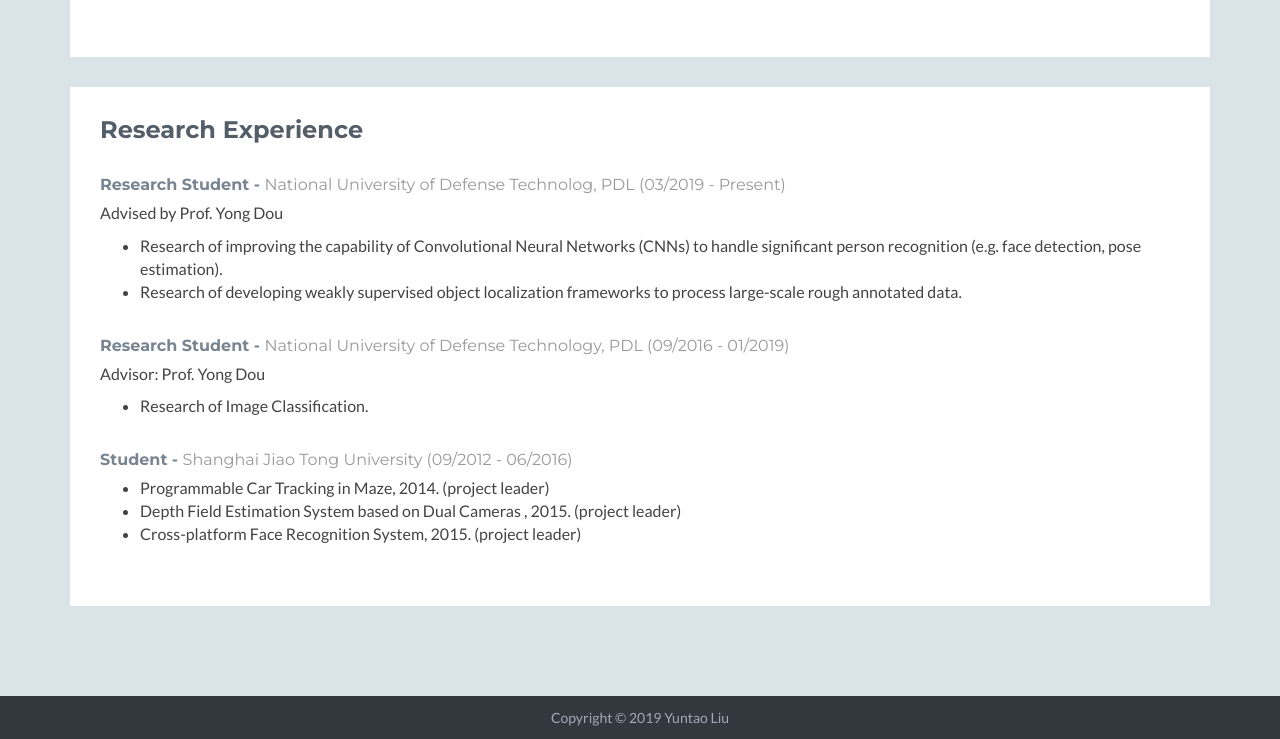
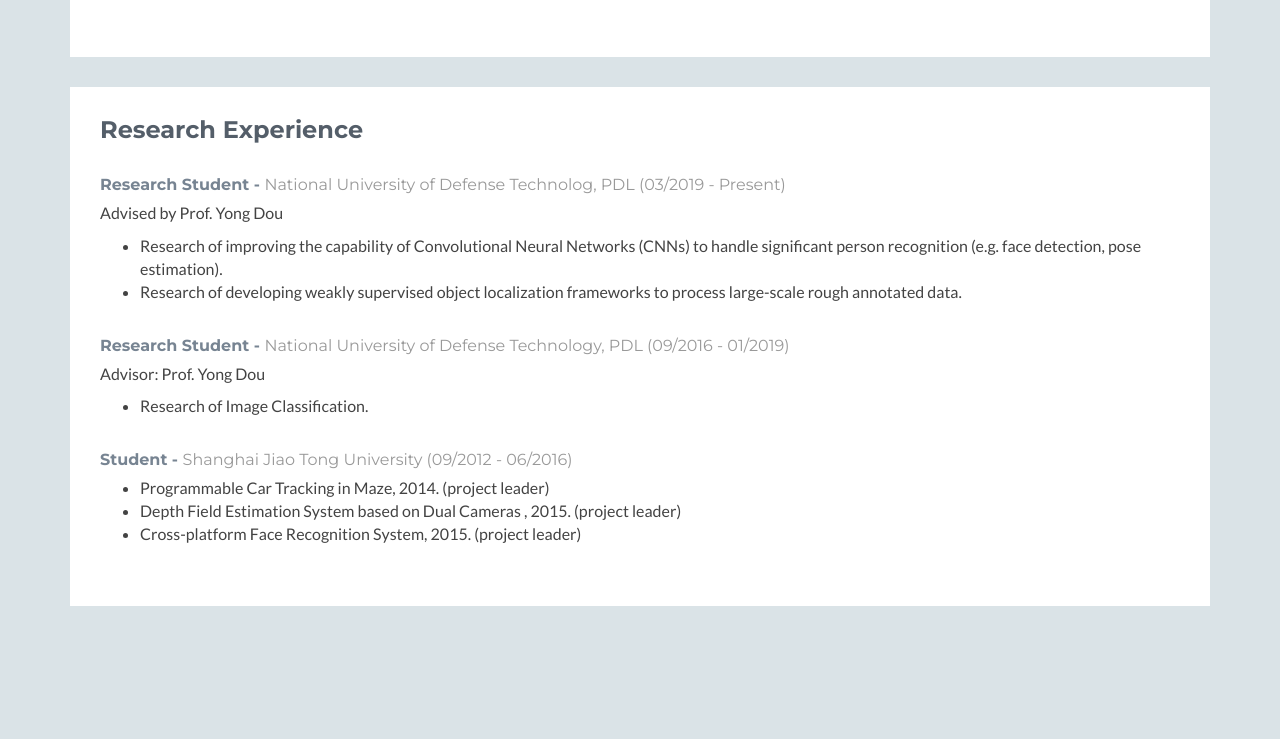
Before and after one commit to lyt0511/lyt_resume, a plain HTML site: page index.html in a window 1280 px wide. Shown: the part 3360-4099 px from the top of the page. After the commit the page ends 4056 px from the top, so only its background shows below. Drawn offline with nearby package versions, Linux system fonts and the light colour scheme.

Commit message:
Update index.html

```diff
--- a/index.html
+++ b/index.html
@@ -1,7 +1,6 @@
 <!DOCTYPE html>
-<!-- saved from url=(0019)https://yzhou.work/ -->
 <html lang="en"><!--<![endif]--><head><meta http-equiv="Content-Type" content="text/html; charset=UTF-8">
-  <title>Yanzhao Zhou</title>
+  <title>Yuntao Liu</title>
   <!-- Meta -->
 
   <meta http-equiv="X-UA-Compatible" content="IE=edge">
@@ -310,14 +309,6 @@
   </div>
 
   <!--//masonry-->
-  <!-- ******FOOTER****** -->
-  <footer class="footer">
-    <div class="container text-center">
-      <small class="copyright">Copyright © 2019 Yuntao Liu</small>
-    </div>
-    <!--//container-->
-  </footer>
-  <!--//footer-->
   <!-- ******MODAL****** -->
   <div class="modal fade" id="modal-project" tabindex="-1" role="dialog" aria-labelledby="modal-project-label" aria-hidden="true">
     <div class="modal-dialog">
```
